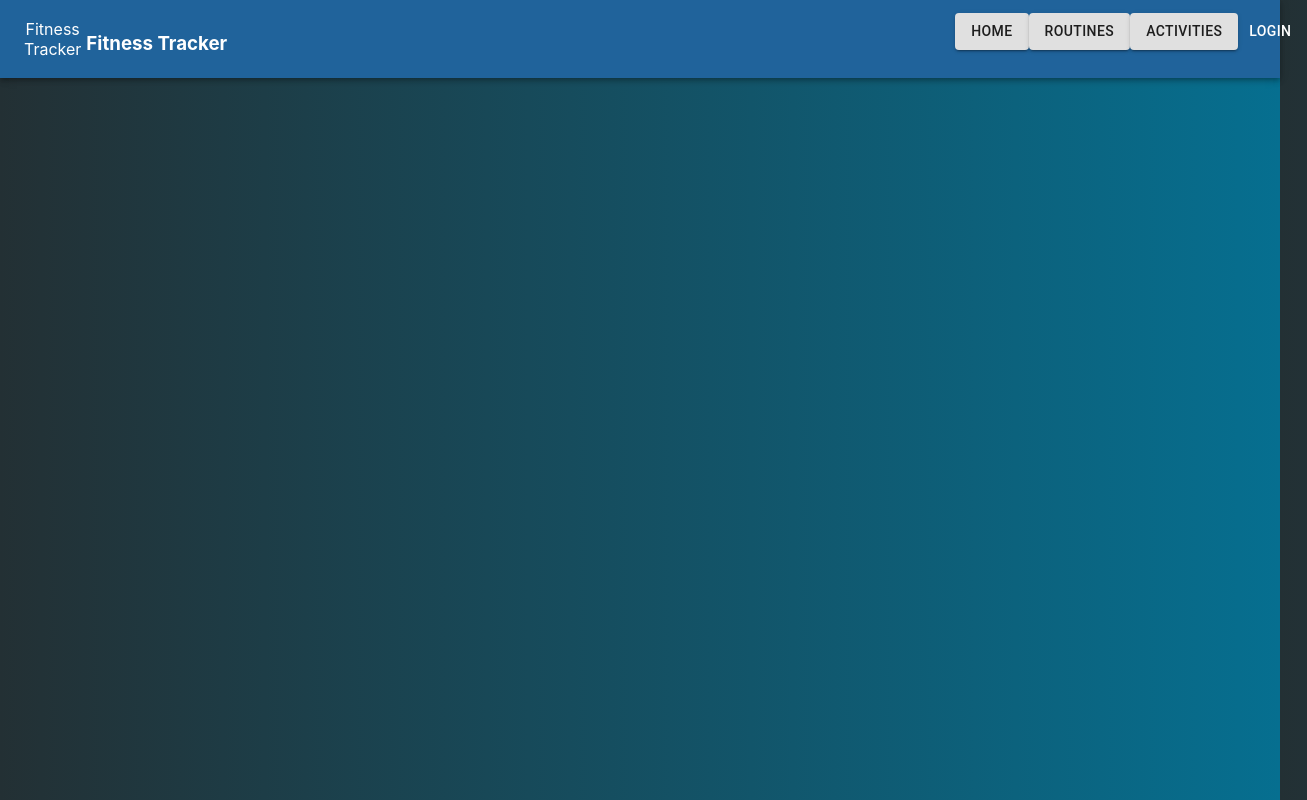
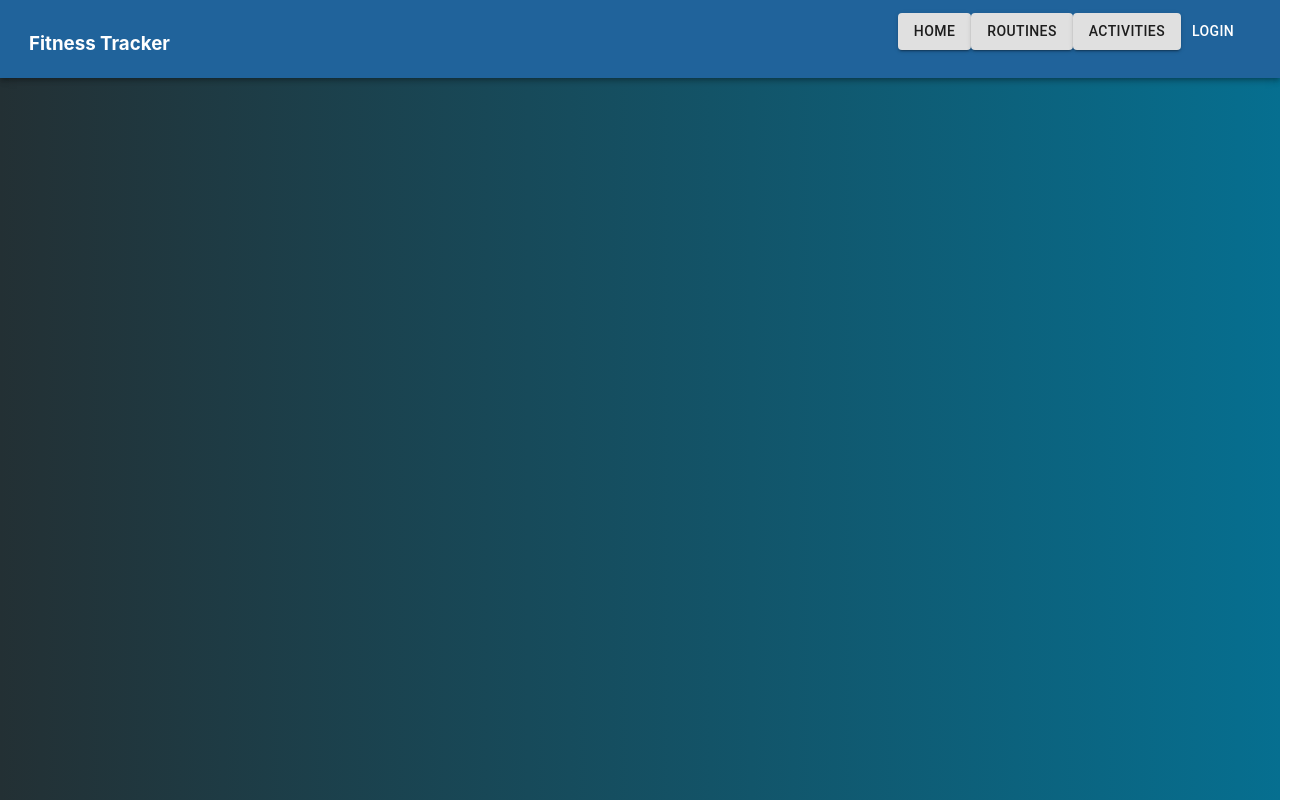
Before and after one commit to cboud31/fitness-tracker-revamped, a React (Create React App) app: page / in a window 1280 px wide. Shown: the whole page, 1307 px wide, since content can reach past the window. Built offline with nearby package versions, Linux system fonts and the light colour scheme; no server answers; the HTML template or start-up script is replaced by a standard one.

Commit message:
second merge conflicts

```diff
--- a/src/components/App.js
+++ b/src/components/App.js
@@ -70,7 +70,7 @@ const App = () => {
           <Toolbar>
             {" "}
 
-            Fitness Tracker
+
             <div className="nav-links">
 
             {/* Fitness Tracker */}
```
Also changed, not shown: 1 other file (tests, documents, lock files or other folders).
